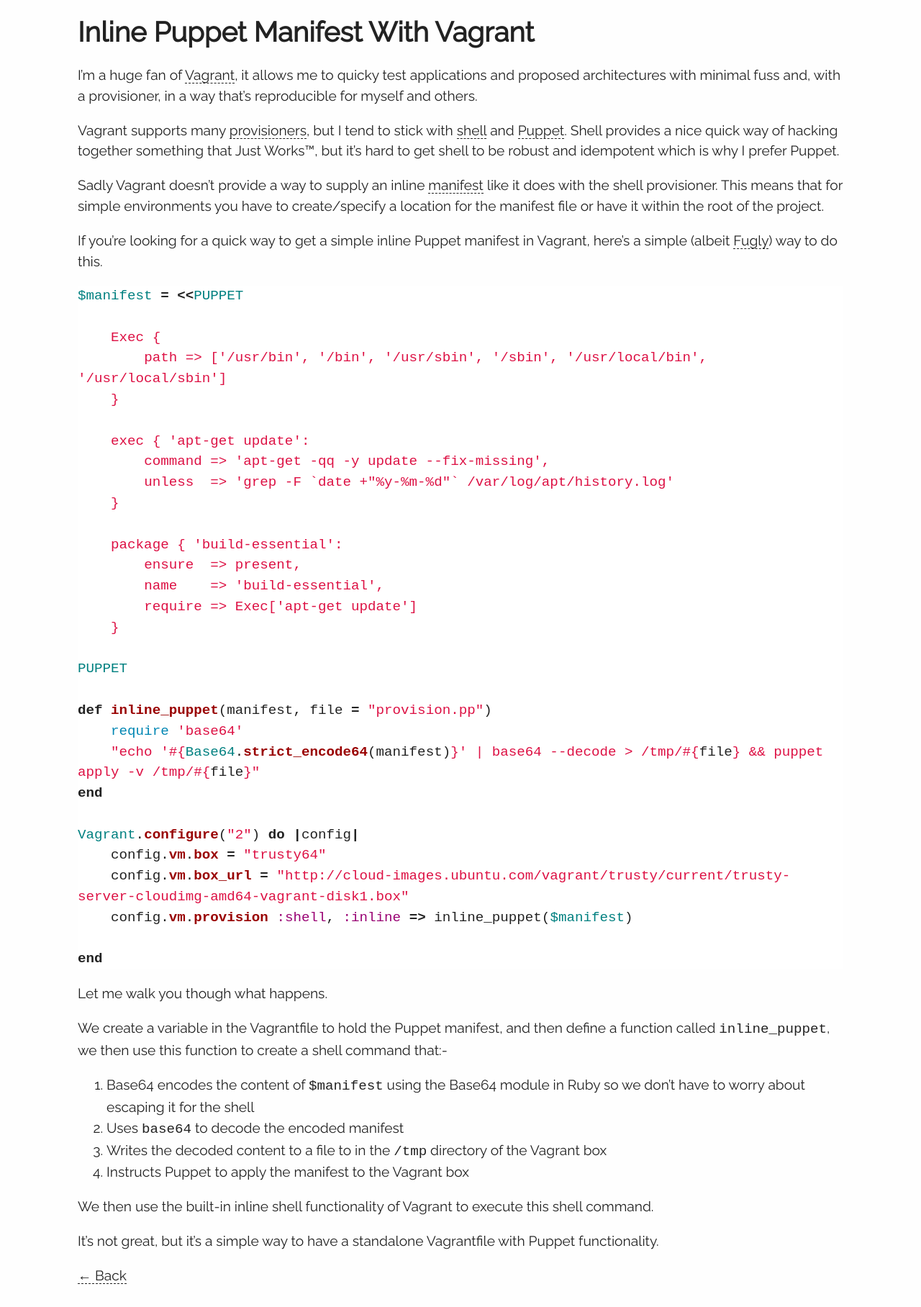
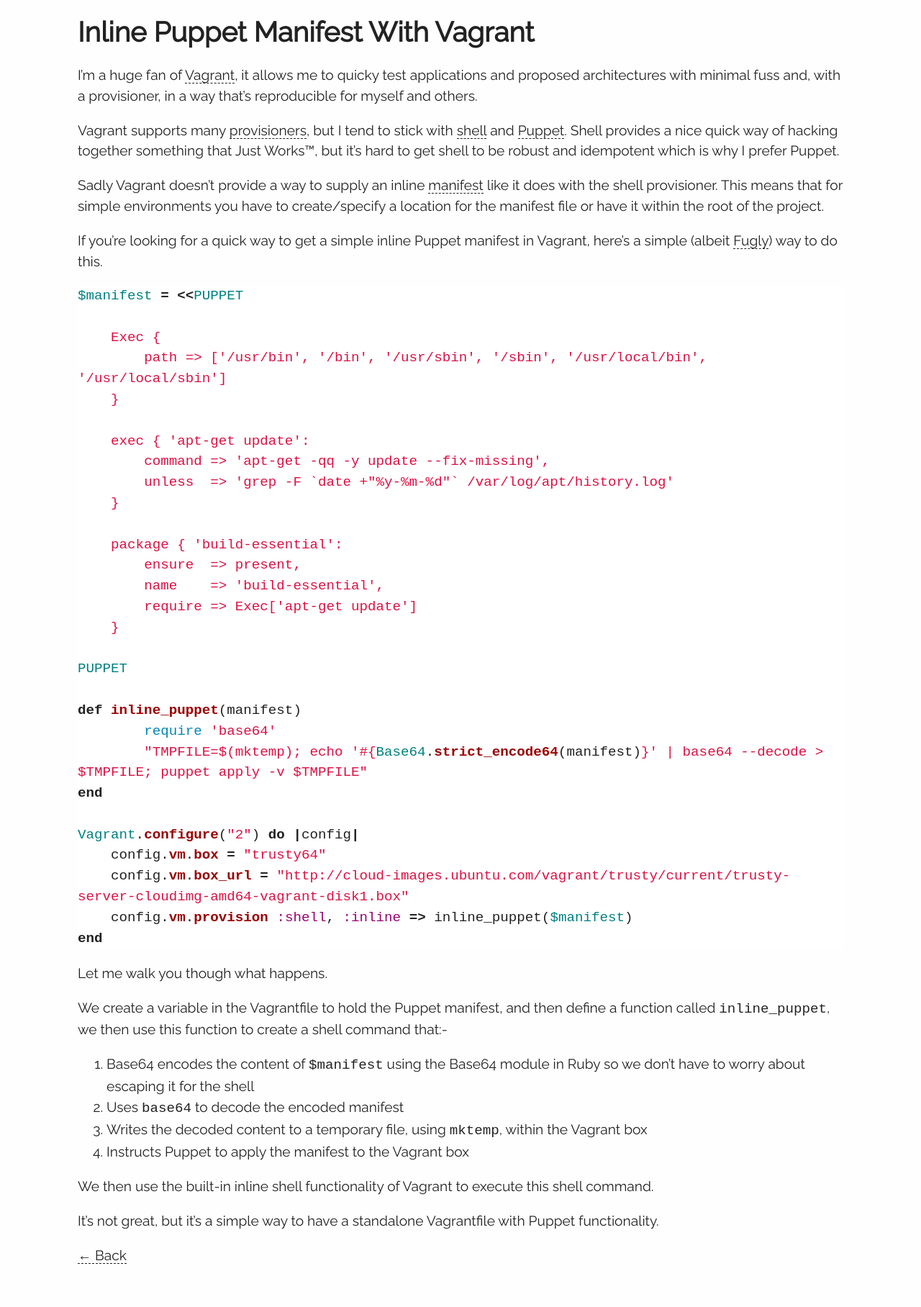
Before and after one commit to anthonysterling/anthonysterling.github.com, a Jekyll site: the page built from _posts/2015-08-12-inline-puppet-manifest-with-vagrant.md, in a window 1280 px wide. Shown: the whole page at 72% size. Built offline with Jekyll 4.4.1, drawn with Linux system fonts in a browser that asks for light colours; before the commit the page ends 1787 px from its top, so only the background shows below that.

Commit message:
Some CSS stuff and code styling, slight post update too

```diff
--- a/_posts/2015-08-12-inline-puppet-manifest-with-vagrant.md
+++ b/_posts/2015-08-12-inline-puppet-manifest-with-vagrant.md
@@ -33,16 +33,15 @@
 
 PUPPET
 
-def inline_puppet(manifest, file = "provision.pp")
-    require 'base64'
-    "echo '#{Base64.strict_encode64(manifest)}' | base64 --decode > /tmp/#{file} && puppet apply -v /tmp/#{file}"
+def inline_puppet(manifest)
+	require 'base64'
+	"TMPFILE=$(mktemp); echo '#{Base64.strict_encode64(manifest)}' | base64 --decode > $TMPFILE; puppet apply -v $TMPFILE"
 end
 
 Vagrant.configure("2") do |config|
     config.vm.box = "trusty64"
     config.vm.box_url = "http://cloud-images.ubuntu.com/vagrant/trusty/current/trusty-server-cloudimg-amd64-vagrant-disk1.box"
     config.vm.provision :shell, :inline => inline_puppet($manifest)
-
 end
 
 {% endhighlight %}
@@ -53,7 +52,7 @@
 
 1. Base64 encodes the content of `$manifest` using the Base64 module in Ruby so we don't have to worry about escaping it for the shell
 2. Uses `base64` to decode the encoded manifest
-3. Writes the decoded content to a file to in the `/tmp` directory of the Vagrant box
+3. Writes the decoded content to a temporary file, using `mktemp`, within the Vagrant box
 4. Instructs Puppet to apply the manifest to the Vagrant box
 
 We then use the built-in inline shell functionality of Vagrant to execute this shell command.
--- a/assets/css/site.css
+++ b/assets/css/site.css
@@ -1,6 +1,7 @@
 body {
     font-family: 'Raleway', sans-serif;
     background-color: #fefefe;
+    padding-bottom: 3em;
     color: #222;
     line-height: 1.5em;
     font-size: 1.2em;
@@ -32,4 +33,7 @@
 
 div.highlight > pre {
     margin: .5em;
+    white-space: pre;
+    overflow: scroll;
+    width:inherit;
 }
```
